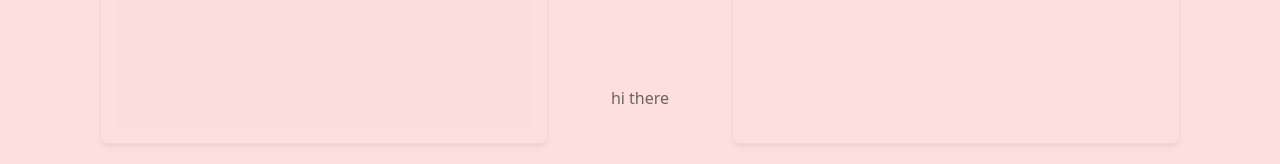
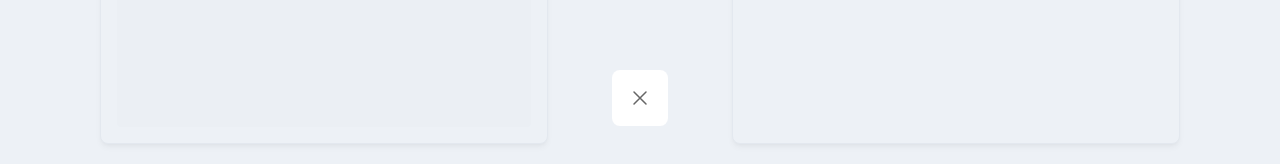
Before and after one commit to HarshitMalik22/SecondBrain-frontend, a React (Vite) app: page / in a window 1280 px wide. Shown: the part 302-466 px from the top of the page. Built offline with nearby package versions, Linux system fonts and the light colour scheme.

Commit message:
added CrossIcon

```diff
--- a/src/components/CreateContentModal.tsx
+++ b/src/components/CreateContentModal.tsx
@@ -1,11 +1,14 @@
 import { useState } from "react";
+import { CrossIcon } from "../icons/CrossIcon";
 
 export function CreateContentModal({open, onClose}){
     return <div>
-        {open && <div className="w-screen h-screen bg-red-200 fixed top-0 left-0 opacity-60 flex justify-center">
+        {open && <div className="w-screen h-screen bg-slate-200 fixed top-0 left-0 opacity-60 flex justify-center">
             <div className="flex flex-col justify-center">
-                <span className="bg-white-opacity-100">
-                    hi there
+                <span className="bg-white opacity-100 p-4 rounded-lg">
+                    <div className="flex justify-end">
+                        <CrossIcon />
+                    </div>
                 </span>
             </div>
         </div>}
--- /dev/null
+++ b/src/icons/CrossIcon.tsx
@@ -0,0 +1,5 @@
+export function CrossIcon(){
+    return <svg xmlns="http://www.w3.org/2000/svg" fill="none" viewBox="0 0 24 24" stroke-width="1.5" stroke="currentColor" className="size-6">
+    <path stroke-linecap="round" stroke-linejoin="round" d="M6 18L18 6M6 6l12 12" />
+  </svg>
+}
```
